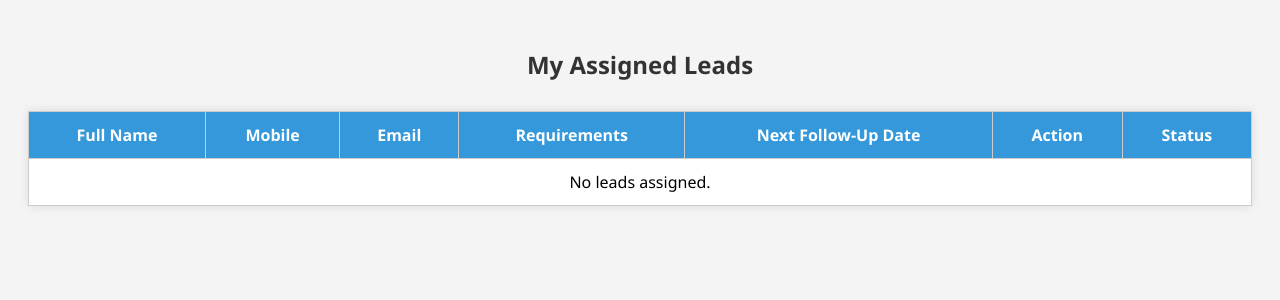
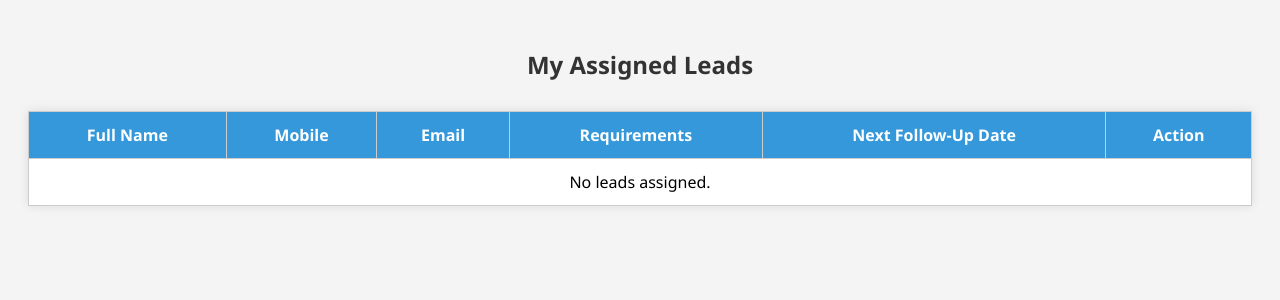
Before and after one commit to codingwithamol/kushal_stone, a Django app: page /my-work/ in a window 1280 px wide. Shown: the top 300 px of the page. Run offline with Django 5.2, Linux system fonts and the light colour scheme; the visitor is signed in with stand-in values (Sample User, id 1); data that the repository does not hold is empty; parts of the project's set-up code (start-up, migrations or seed data) failed here and were passed over.

Commit message:
cell_delete

```diff
--- a/kushal_stone/kushalapp/templates/my_work.html
+++ b/kushal_stone/kushalapp/templates/my_work.html
@@ -76,7 +76,7 @@
             <th>Requirements</th>
             <th>Next Follow-Up Date</th>
             <th>Action</th>
-            <th>Status</th>
+
         </tr>
     </thead>
     <tbody>
```
